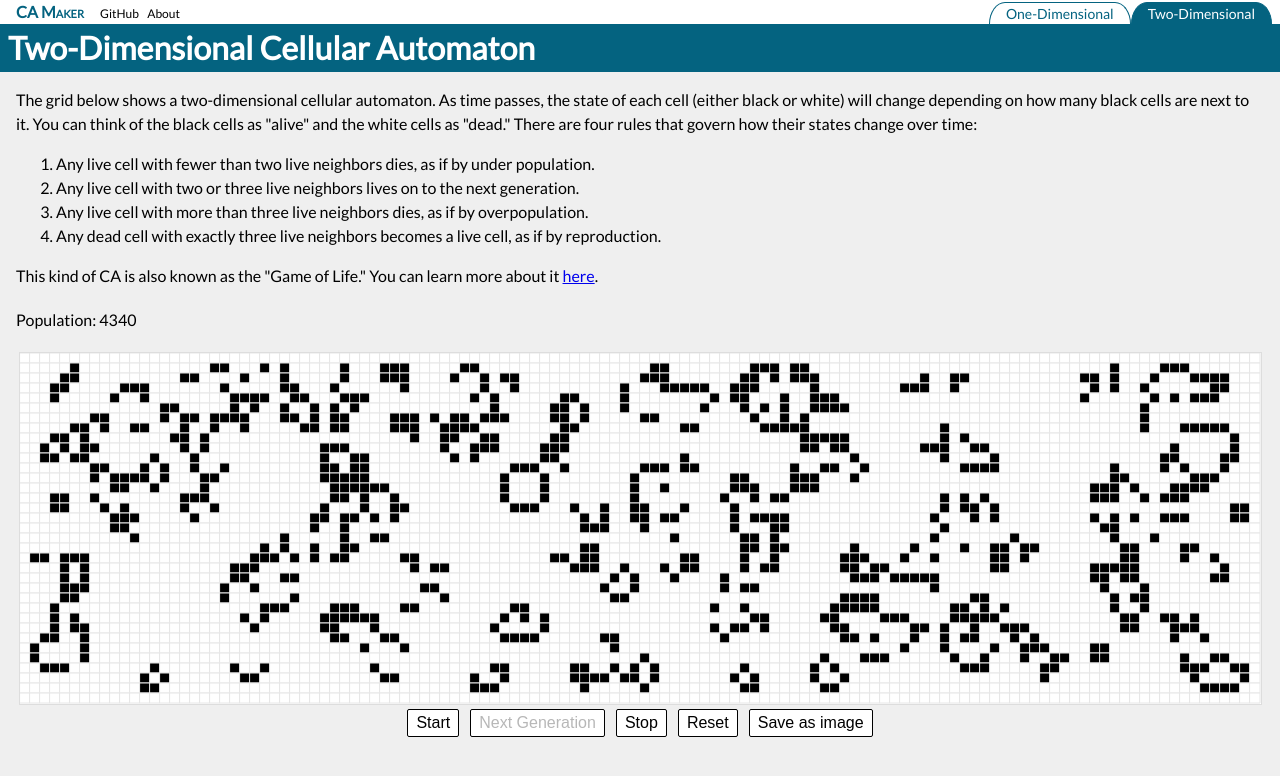
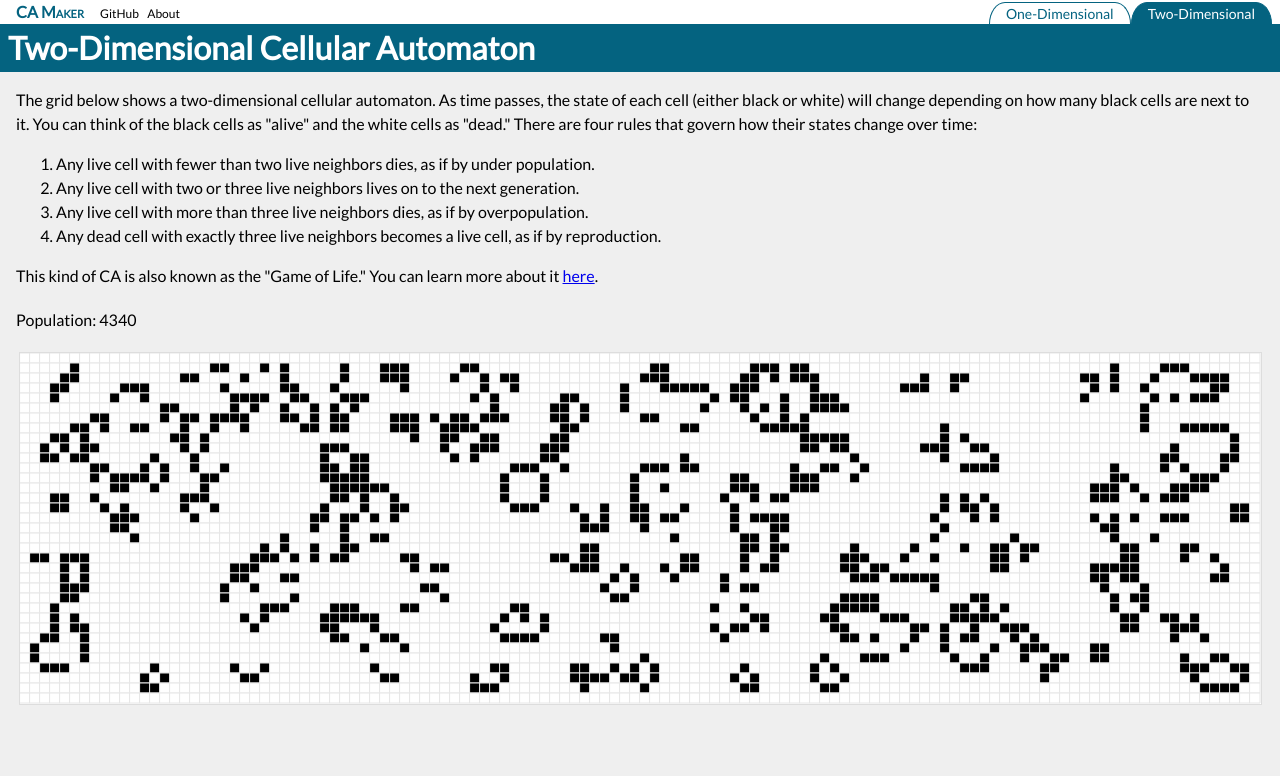
Before and after one commit to bmizepatterson/ca-maker, a Jekyll site: the page built from 2d.html, in a window 1280 px wide. Shown: the top 776 px of the page. Built offline with Jekyll 4.4.1, drawn with Linux system fonts in a browser that asks for light colours; nearby versions of some CDN libraries.

Commit message:
Remove start/stop controls from bottom of 2d.html

```diff
--- a/2d.html
+++ b/2d.html
@@ -20,10 +20,3 @@ onload: initDoc()
     </li>
 </ul>
 <div id="canvasContainer"></div>
-<div class="center">
-    <button id="start">Start</button>
-    <button id="step" disabled>Next Generation</button>
-    <button id="stop">Stop</button>
-    <button id="reset">Reset</button>
-    <button id="saveCA">Save as image</button>
-</div>
```
